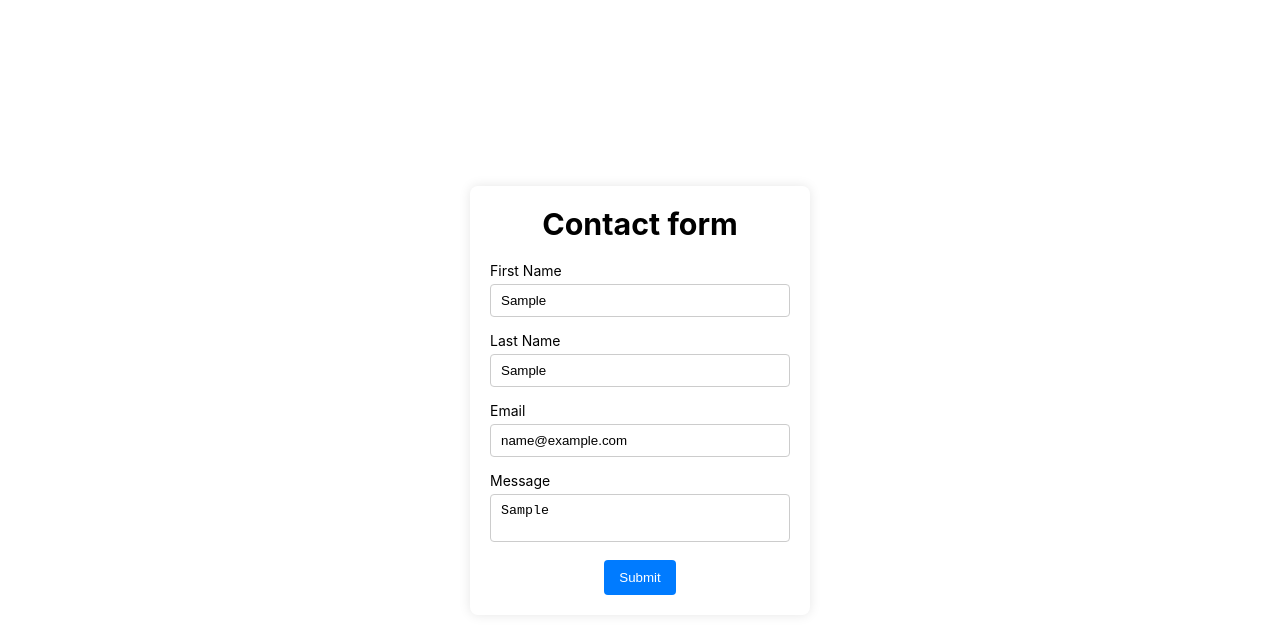
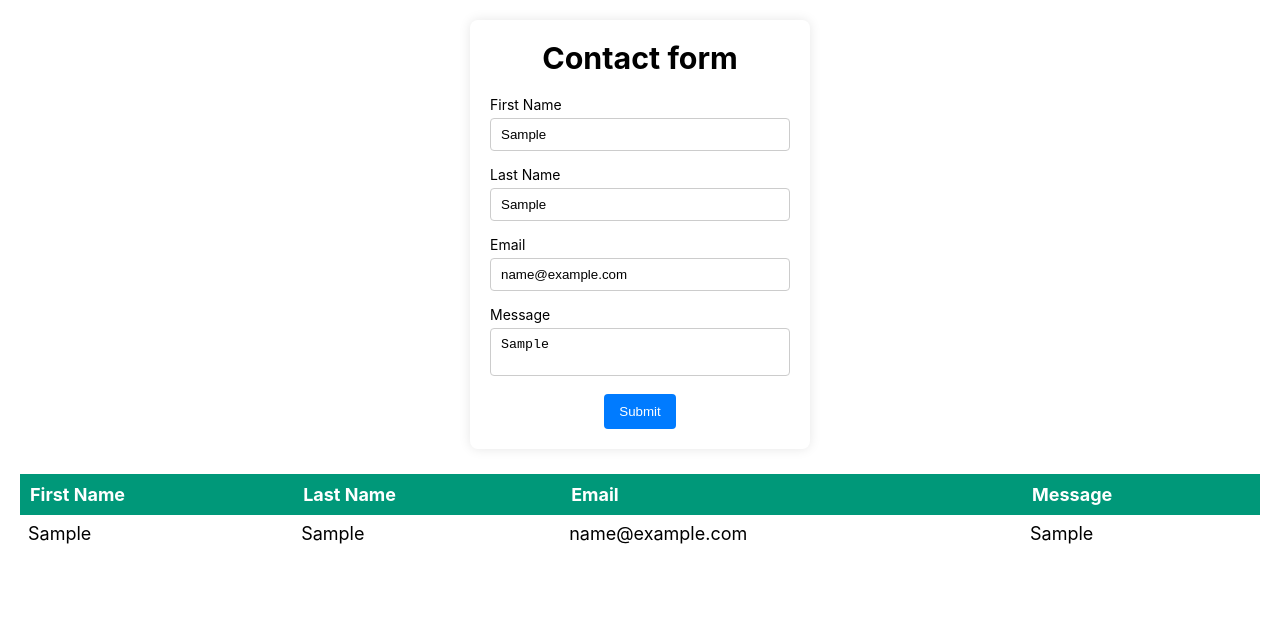
Before and after one commit to lialina/use-case, a React (Create React App) app: page / in a window 1280 px wide. Both pictures are taken after typing "Sample", "Sample", "name@example.com", "Sample" into the empty fields and a click on the button "Submit". Shown: the top 634 px of the page. Built offline with nearby package versions, Linux system fonts and the light colour scheme.

Commit message:
UC#8 Display values

```diff
--- a/package.json
+++ b/package.json
@@ -13,6 +13,7 @@
     "react-redux": "^8.1.2",
     "react-scripts": "5.0.1",
     "styled-components": "^6.0.7",
+    "uuid": "^9.0.0",
     "web-vitals": "^2.1.4",
     "yup": "^1.2.0"
   },
--- a/src/App.css
+++ b/src/App.css
@@ -2,8 +2,7 @@
   display: flex;
   flex-direction: column;
   align-items: center;
-  justify-content: center;
-  min-height: 100vh;
+  padding: 20px;
 
   font-size: calc(10px + 2vmin);
 }
--- a/src/App.js
+++ b/src/App.js
@@ -1,10 +1,15 @@
+import { useSelector } from "react-redux";
 import ContactForm from "./components/ContactForm";
+import ContactsTable from "./components/ContactsTable";
 import "./App.css";
 
 function App() {
+  const users = useSelector((state) => state.users.users);
+
   return (
     <div className="App" data-testid="app">
       <ContactForm />
+      {!!users?.length && <ContactsTable tableData={users} />}
     </div>
   );
 }
--- a/src/components/ContactForm.jsx
+++ b/src/components/ContactForm.jsx
@@ -1,6 +1,6 @@
 import React from "react";
 import { Formik, Field, ErrorMessage } from "formik";
-import { useDispatch, useSelector } from "react-redux";
+import { useDispatch } from "react-redux";
 import { addUser } from "../store/userSlice";
 import {
   FormStyled,
@@ -10,11 +10,11 @@ import {
   ErrorStyled,
   SubmitBtnStyled,
 } from "./ContactForm.styles";
+import { v4 as uuidv4 } from "uuid";
 import * as Yup from "yup";
 
 const ContactForm = () => {
   const dispatch = useDispatch();
-  const users = useSelector((state) => state.users.users);
 
   const initialValues = {
     firstName: "",
@@ -42,7 +42,7 @@ const ContactForm = () => {
   });
 
   const onSubmit = (values) => {
-    dispatch(addUser(values));
+    dispatch(addUser({ ...values, id: uuidv4() }));
   };
 
   return (
--- /dev/null
+++ b/src/components/ContactsTable.jsx
@@ -0,0 +1,34 @@
+import React from "react";
+import * as Styled from "./ContactsTable.styles";
+
+const tableHeaders = ["First Name", "Last Name", "Email", "Message"];
+
+const ContactsTable = ({ tableData }) => {
+  return (
+    <Styled.Table>
+      <thead>
+        <Styled.TableRow>
+          {tableHeaders.map((header, index) => {
+            return (
+              <Styled.TableHeader key={index}>{header}</Styled.TableHeader>
+            );
+          })}
+        </Styled.TableRow>
+      </thead>
+      <tbody>
+        {tableData.map(({ id, firstName, lastName, email, message }) => {
+          return (
+            <Styled.TableRow key={id}>
+              <Styled.TableData>{firstName}</Styled.TableData>
+              <Styled.TableData>{lastName}</Styled.TableData>
+              <Styled.TableData>{email}</Styled.TableData>
+              <Styled.TableData>{message}</Styled.TableData>
+            </Styled.TableRow>
+          );
+        })}
+      </tbody>
+    </Styled.Table>
+  );
+};
+
+export default ContactsTable;
--- /dev/null
+++ b/src/components/ContactsTable.styles.js
@@ -0,0 +1,25 @@
+import styled from "styled-components";
+
+export const Table = styled.table`
+  width: 100%;
+  border-collapse: collapse;
+  margin: 25px 0;
+  font-size: 18px;
+  text-align: left;
+`;
+
+export const TableHeader = styled.th`
+  background-color: #009879;
+  color: white;
+  padding: 10px;
+`;
+
+export const TableRow = styled.tr`
+  &:nth-child(even) {
+    background-color: #f2f2f2;
+  }
+`;
+
+export const TableData = styled.td`
+  padding: 8px;
+`;
```
Also changed, not shown: 2 other files (tests, documents, lock files or other folders).
